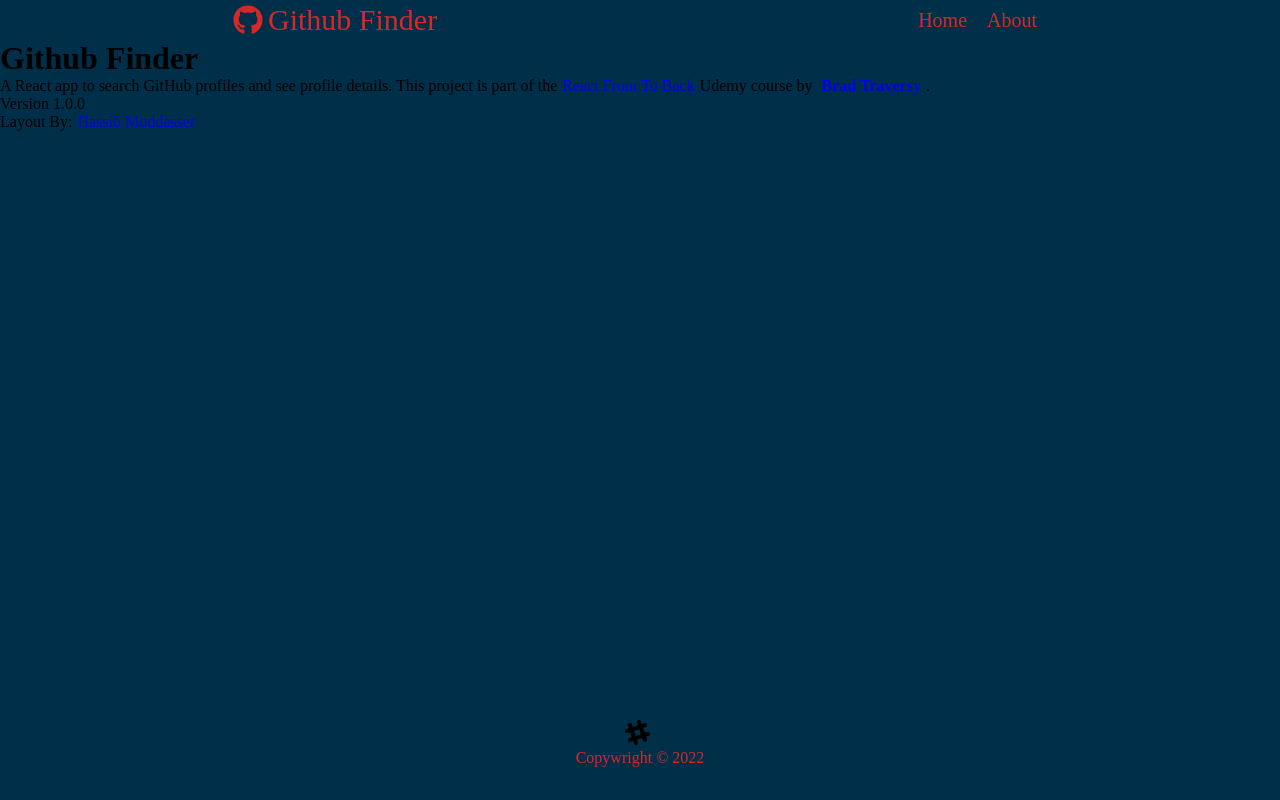
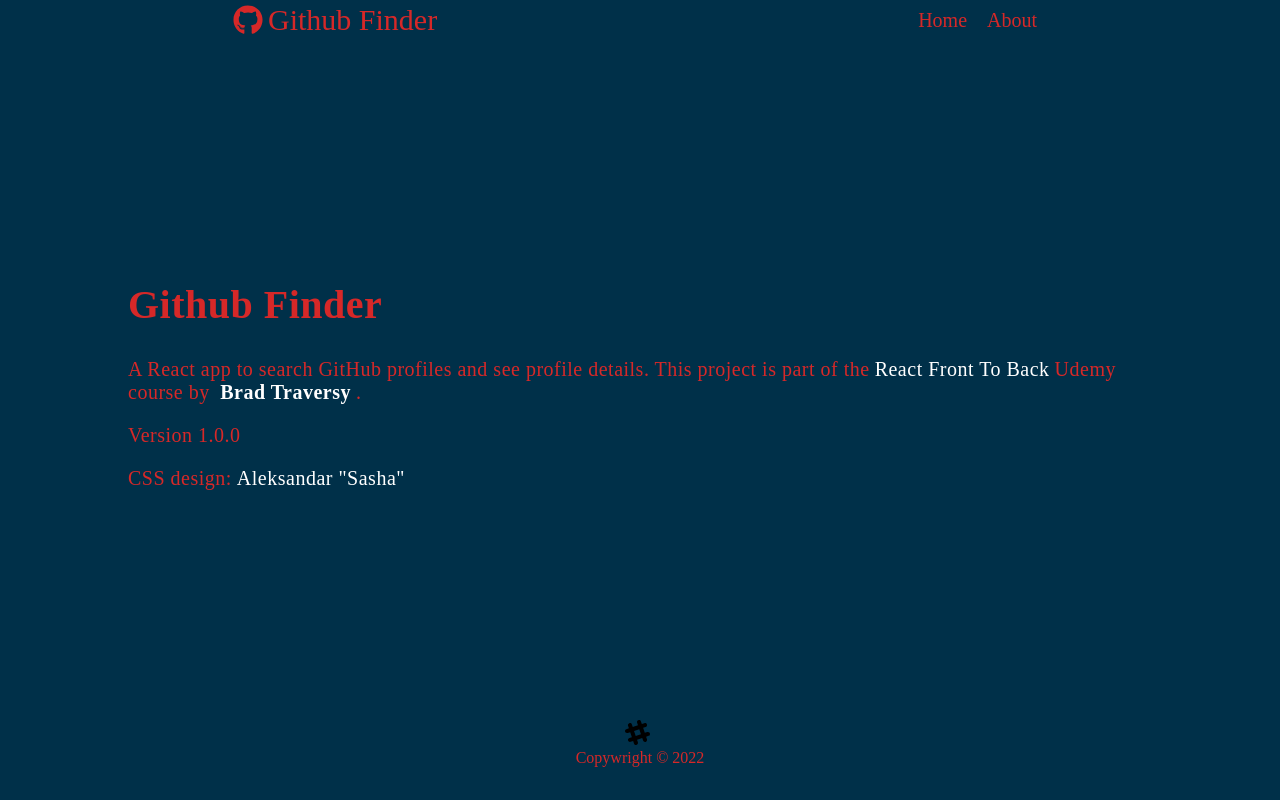
Before and after one commit to Alkibijad/github_users, a React (Create React App) app: page /About in a window 1280 px wide. Built offline with nearby package versions, Linux system fonts and the light colour scheme.

Commit message:
About page CSS

```diff
--- a/src/components/users/UserResults.jsx
+++ b/src/components/users/UserResults.jsx
@@ -1,26 +1,40 @@
-import React,  { useEffect, useState } from "react";
+import React, { useEffect, useState } from "react";
 
 function UserResults() {
-  const [users, setUsers] = useState();
+  const [users, setUsers] = useState([]);
+  const [loading, setLoading] = useState(true);
 
   useEffect(() => {
     fetchUsers();
   }, []);
 
   const fetchUsers = async () => {
-    const response = await fetch(
-      `${process.env.REACT_APP_GITHUB_URL}/users`,
-      {
-        headers: {
-          Authorization: `token${process.env.REACT_APP_GITHUB_TOKEN}`,
-        },
-      }
-    );
-      const data = await response.json();
-      console.log(data);
-  };
+    const response = await fetch(`${process.env.REACT_APP_GITHUB_URL}/users`, {
+      headers: {
+        Authorization: `token${process.env.REACT_APP_GITHUB_TOKEN}`,
+      },
+    });
+    const data = await response.json();
+    setUsers(data);
+    setLoading(false);
+    };
 
-  return <div>UserResults</div>;
+    const showUsers = () => {
+     return  users.map((user, index) => (
+            <h3 key={index}>{user.login}</h3>
+          ))
+    }
+    const showLoading = () => {
+        return <p>Loading.....</p>
+    }
+
+  return (
+      <div>
+
+          {  users ? showUsers(): showLoading()}
+
+    </div>
+  );
 }
 
 export default UserResults;
--- a/src/pages/About.jsx
+++ b/src/pages/About.jsx
@@ -1,27 +1,16 @@
 function About() {
   return (
-    <>
+    <div className="about">
       <h1>Github Finder</h1>
-      <p>
-        A React app to search GitHub profiles and see profile details. This
-        project is part of the
+      <p>A React app to search GitHub profiles and see profile details. This project is part of the
         <a href="https://www.udemy.com/course/modern-react-front-to-back/">
           React Front To Back
-        </a>
-        Udemy course by
-        <strong>
-          <a href="https://traversymedia.com"> Brad Traversy</a>
-        </strong>
-        .
+        </a>Udemy course by<strong><a href="https://traversymedia.com"> Brad Traversy</a></strong>.
       </p>
-      <p>
-        Version <span>1.0.0</span>
+      <p>Version <span>1.0.0</span></p>
+      <p>CSS design:<a href="https://github.com/Alkibijad?tab=repositories">Aleksandar "Sasha"</a>
       </p>
-      <p>
-        Layout By:
-        <a href="https://twitter.com/hassibmoddasser">Hassib Moddasser</a>
-      </p>
-    </>
+    </div>
   );
 }
 
--- a/src/styles/index.css
+++ b/src/styles/index.css
@@ -50,4 +50,30 @@
 }
 footer svg {
   margin-right: 5px;
+}
+
+.about {
+  padding: 10%;
+  height: 85vh;
+  display: flex;
+  flex-direction: column;
+  justify-content: center;
+  align-items: start;
+  letter-spacing: 0.5px;
+}
+.about h1, .about p {
+  color: rgb(214, 40, 40);
+}
+.about a {
+  color: white;
+}
+.about h1 {
+  font-weight: 800;
+  padding: 20px 0;
+  font-size: 40px;
+}
+.about p {
+  font-size: 20px;
+  padding: 10px 0;
+  font-weight: 200;
 }/*# sourceMappingURL=index.css.map */
--- a/src/styles/index.scss
+++ b/src/styles/index.scss
@@ -57,3 +57,32 @@
     margin-right: 5px;
   }
 }
+
+//about page
+.about{
+  padding: 10%;
+  height: 85vh;
+  display: flex;
+  flex-direction: column;
+  justify-content: center;
+  align-items: start;
+  letter-spacing: .5px;
+
+  h1,p{
+    color: $maximum-red;
+  }
+  a{
+    color: white;
+  }
+  h1{
+    font-weight:800 ;
+    padding: 20px 0;
+    font-size: 40px;
+  }
+  p{
+    font-size: 20px;
+    padding: 10px 0;
+    font-weight:200 ;
+
+  }
+}
```
Also changed, not shown: 1 other file (tests, documents, lock files or other folders).
